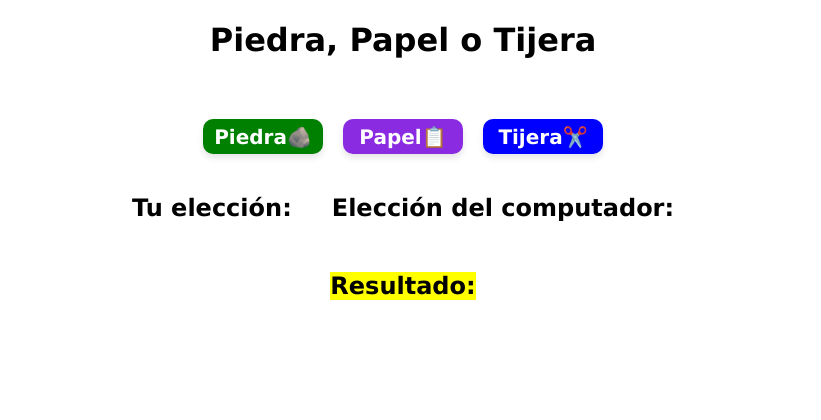
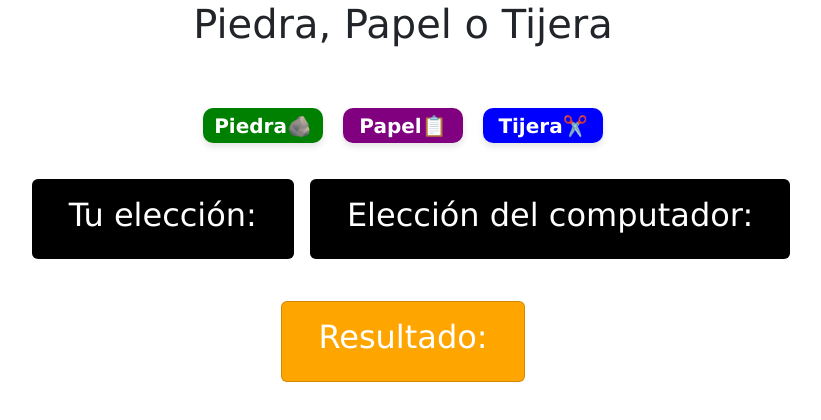
Before and after one commit to dolphinprojectsoftware/piedra-papel-tijera, a React (Vite) app: page / in a window 1280 px wide. Shown: the top 420 px of the page, without its empty margins (237-1058 px from the left). Built offline with nearby package versions, Linux system fonts and the light colour scheme.

Commit message:
mejoras visuales estilo tarjetas

```diff
--- a/package.json
+++ b/package.json
@@ -10,7 +10,9 @@
     "preview": "vite preview"
   },
   "dependencies": {
+    "bootstrap": "^5.3.3",
     "react": "^18.3.1",
+    "react-bootstrap": "^2.10.4",
     "react-dom": "^18.3.1"
   },
   "devDependencies": {
--- a/src/App.css
+++ b/src/App.css
@@ -29,7 +29,7 @@
     width: 120px;
     height: 35px;
     color: white;
-    background-color: blueviolet;
+    background-color: purple;
     font-size: 20px;
     font-weight: 600;
     border-radius: 10px;
--- a/src/App.jsx
+++ b/src/App.jsx
@@ -1,5 +1,8 @@
 import { useState } from 'react';
 import '../src/App.css'
+import Card from 'react-bootstrap/Card';
+import 'bootstrap/dist/css/bootstrap.min.css';
+
 
 const App = () => {
 
@@ -49,22 +52,34 @@ const App = () => {
           <button className='btn-opcion-tijera' onClick={() => handleUserChoice("Tijera")}>Tijera✂️</button>
         </div>
         <div className='text-eleccion'>
-        <h2 style={{
-          color: userChoice === "Piedra" ? "green":
-                 userChoice === "Papel" ? "purple":
-                 userChoice === "Tijera" ? "blue": "black"
-          }}>Tu elección: {userChoice}</h2>
-        <h2 style={{
-          color: computerChoice === "Piedra" ? "green":
-                 computerChoice === "Papel" ? "purple":
-                 computerChoice === "Tijera" ? "blue": "black"
-          }}>Elección del computador: {computerChoice}</h2>
+          <Card className='m-3' style={{
+                backgroundColor: userChoice === "Piedra" ? "green":
+                       userChoice === "Papel" ? "purple":
+                       userChoice === "Tijera" ? "blue": "black"
+              }}>
+            <Card.Body>
+              <h2 style={{color:'white'}}>Tu elección: {userChoice}</h2>
+            </Card.Body>
+          </Card>
+          <Card style={{
+                backgroundColor: computerChoice === "Piedra" ? "green":
+                       computerChoice === "Papel" ? "purple":
+                       computerChoice === "Tijera" ? "blue": "black"
+              }}>
+            <Card.Body>
+              <h2 style={{color:'white'}}>Elección del computador: {computerChoice}</h2>
+            </Card.Body>
+          </Card>
         </div>
         <div className='text-resultado'>
-        <h2 style={{
-          backgroundColor: result === "Ganaste" ? "green":
-                           result === "Perdiste" ? "red" : "yellow"
-          }}>Resultado: {result}</h2>
+          <Card className='m-3' style={{
+            backgroundColor: result === "Ganaste" ? "green" :
+                             result === "Perdiste" ? "red" : "orange"
+          }}>
+            <Card.Body>
+              <h2 style={{color: 'white'}}>Resultado: {result}</h2>
+            </Card.Body>
+          </Card>
         </div>
       </div>
     );
```
Also changed, not shown: 1 other file (tests, documents, lock files or other folders).
